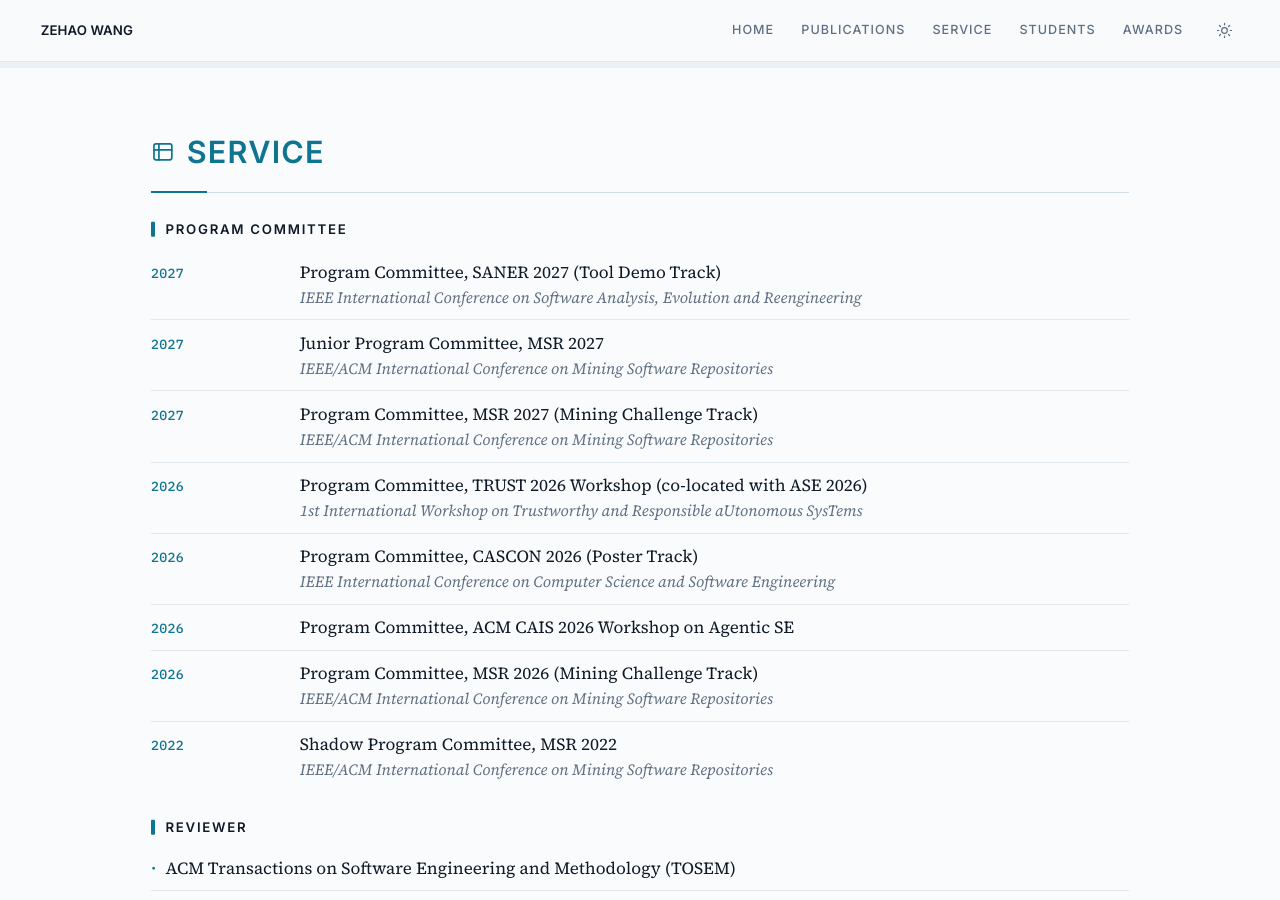
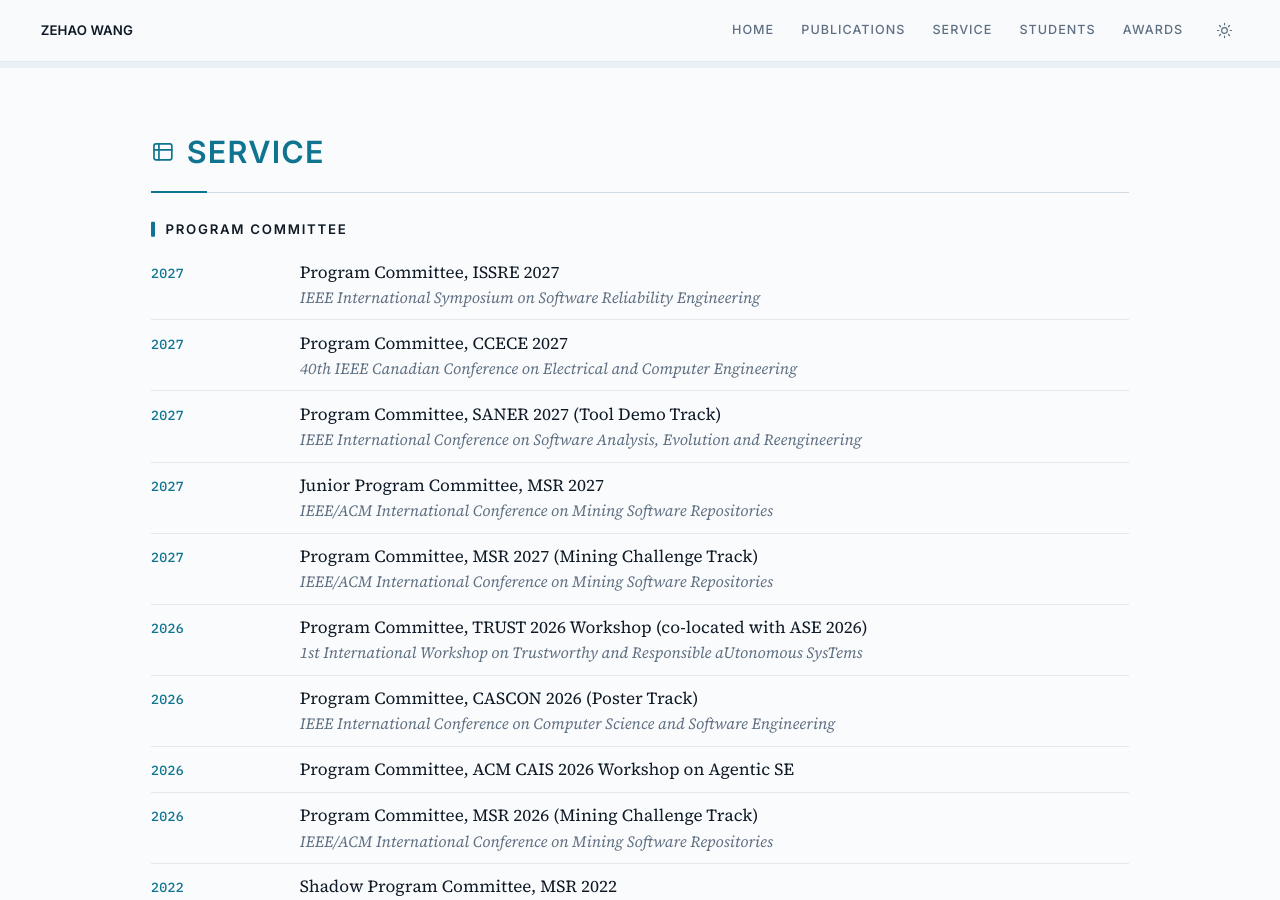
Before and after one commit to zehaowang00/zehaowang00.github.io, a Jekyll site: the page preview.html, which Jekyll copies as it is, in a window 1280 px wide and 900 px high, scrolled down 2078 px. Built offline with Jekyll 4.4.1, drawn with Linux system fonts in a browser that asks for light colours.

Commit message:
Add ISSRE 2027 and CCECE 2027 program committee roles
Co-Authored-By: Claude Opus 5.5 <noreply@anthropic.com>

```diff
--- a/preview.html
+++ b/preview.html
@@ -232,6 +232,20 @@
         <li>
           <span class="yr">2027</span>
           <span>
+            <span class="what">Program Committee, ISSRE 2027</span>
+            <span class="org">IEEE International Symposium on Software Reliability Engineering</span>
+          </span>
+        </li>
+        <li>
+          <span class="yr">2027</span>
+          <span>
+            <span class="what">Program Committee, CCECE 2027</span>
+            <span class="org">40th IEEE Canadian Conference on Electrical and Computer Engineering</span>
+          </span>
+        </li>
+        <li>
+          <span class="yr">2027</span>
+          <span>
             <span class="what">Program Committee, SANER 2027 (Tool Demo Track)</span>
             <span class="org">IEEE International Conference on Software Analysis, Evolution and Reengineering</span>
           </span>
```
Also changed, not shown: _layouts/home.html (+14 -0 lines).
